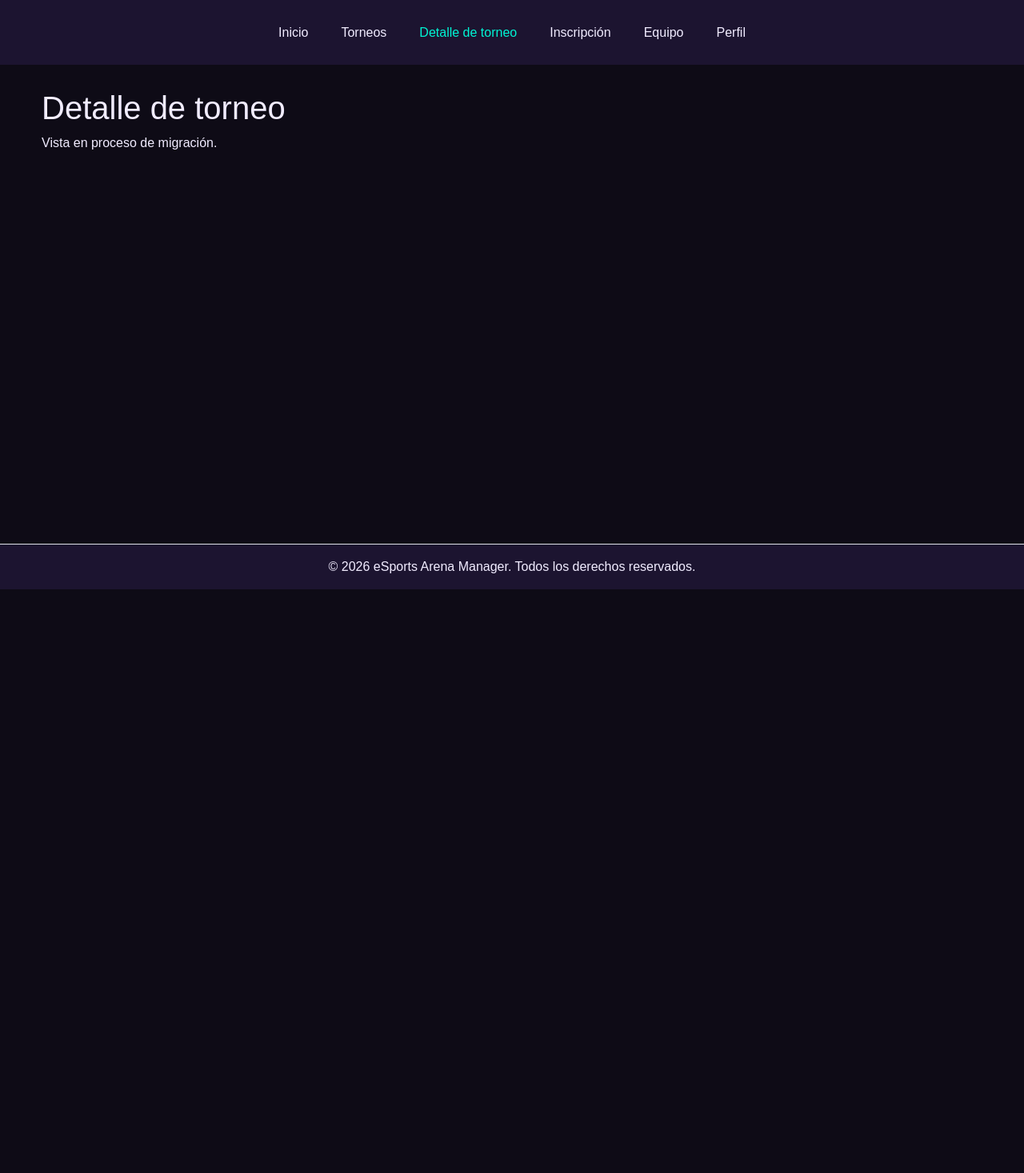
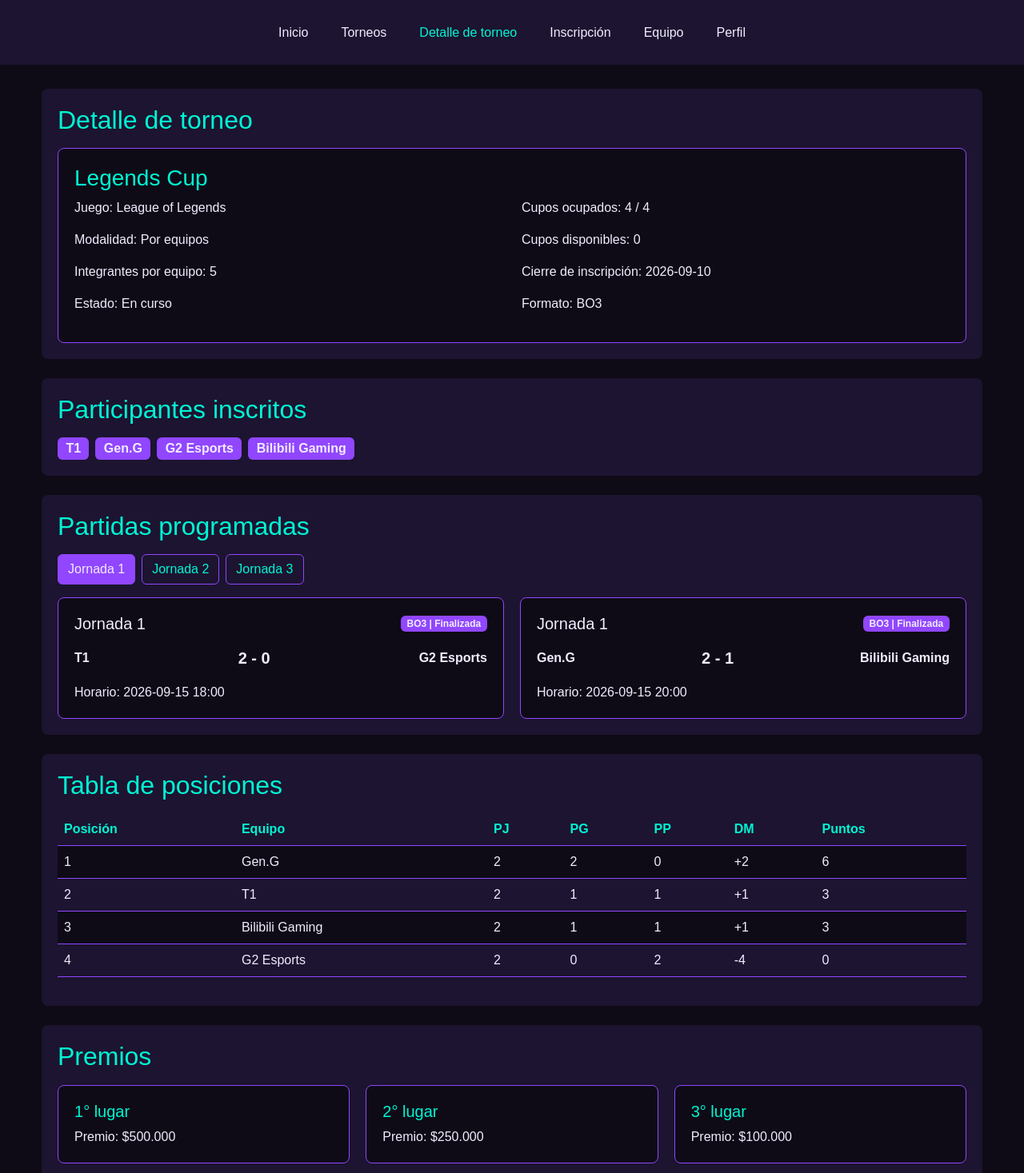
Before and after one commit to Emanuel-Serey/proyecto-esports-frontend-react, a React (Vite) app: page /detalle in a window 1280 px wide. Shown: the part 63-1530 px from the top of the page at 80% size. Before the commit the page ends 800 px from the top, so only its background shows below. Built offline with nearby package versions, Linux system fonts and the light colour scheme.

Commit message:
se migra detalle de torneo a react

```diff
--- a/src/views/detalle-torneo.jsx
+++ b/src/views/detalle-torneo.jsx
@@ -1,19 +1,244 @@
+import { useEffect, useState } from "react";
+
+import {
+    obtenerDetalleTorneo
+} from "../services/torneosService.js";
+
+import ListaPartidas from "../components/ListaPartidas.jsx";
+import TablaRanking from "../components/TablaRanking.jsx";
+
+
 function DetalleTorneo() {
 
+    const [torneo, setTorneo] =
+        useState(null);
+
+    const [cargando, setCargando] =
+        useState(true);
+
+
+    useEffect(function () {
+
+        obtenerDetalleTorneo()
+            .then(function (datos) {
+
+                setTorneo(datos);
+                setCargando(false);
+
+            });
+
+    }, []);
+
+
+    if (cargando) {
+
+        return (
+            <main className="container py-4">
+
+                <section>
+                    <p>
+                        Cargando detalle del torneo...
+                    </p>
+                </section>
+
+            </main>
+        );
+    }
+
+
+    const cuposDisponibles =
+        torneo.cupoMaximo -
+        torneo.inscritos;
+
+
     return (
-
         <main className="container py-4">
 
-            <h1>
-                Detalle de torneo
-            </h1>
 
-            <p>
-                Vista en proceso de migración.
-            </p>
+            {/* Información general */}
+
+            <section className="mb-4">
+
+                <h2 className="mb-3">
+                    Detalle de torneo
+                </h2>
+
+
+                <article className="card">
+
+                    <div className="card-body">
+
+                        <h3 className="card-title">
+                            {torneo.nombre}
+                        </h3>
+
+
+                        <div className="row">
+
+                            <div className="col-12 col-md-6">
+
+                                <p>
+                                    Juego: {torneo.juego}
+                                </p>
+
+                                <p>
+                                    Modalidad: {torneo.modalidad}
+                                </p>
+
+                                <p>
+                                    Integrantes por equipo:{" "}
+                                    {torneo.integrantesPorEquipo}
+                                </p>
+
+                                <p>
+                                    Estado: {torneo.estado}
+                                </p>
+
+                            </div>
+
+
+                            <div className="col-12 col-md-6">
+
+                                <p>
+                                    Cupos ocupados:{" "}
+                                    {torneo.inscritos} /{" "}
+                                    {torneo.cupoMaximo}
+                                </p>
+
+                                <p>
+                                    Cupos disponibles:{" "}
+                                    {cuposDisponibles}
+                                </p>
+
+                                <p>
+                                    Cierre de inscripción:{" "}
+                                    {torneo.cierreInscripcion}
+                                </p>
+
+                                <p>
+                                    Formato: {torneo.formato}
+                                </p>
+
+                            </div>
+
+                        </div>
+
+                    </div>
+
+                </article>
+
+            </section>
+
+
+            {/* Participantes */}
+
+            <section className="mb-4">
+
+                <h2 className="mb-3">
+                    Participantes inscritos
+                </h2>
+
+
+                <div className="d-flex flex-wrap gap-2">
+
+                    {torneo.participantes.map(
+                        function (participante) {
+
+                            return (
+                                <span
+                                    className="badge text-bg-secondary fs-6"
+                                    key={participante}
+                                >
+                                    {participante}
+                                </span>
+                            );
+
+                        }
+                    )}
+
+                </div>
+
+            </section>
+
+
+            {/* Partidas */}
+
+            <section className="mb-4">
+
+                <h2 className="mb-3">
+                    Partidas programadas
+                </h2>
+
+                <ListaPartidas
+                    partidas={torneo.partidas}
+                    formato={torneo.formato}
+                />
+
+            </section>
+
+
+            {/* Ranking */}
+
+            <section className="mb-4">
+
+                <h2 className="mb-3">
+                    Tabla de posiciones
+                </h2>
+
+                <TablaRanking
+                    clasificacion={torneo.clasificacion}
+                />
+
+            </section>
+
+
+            {/* Premios */}
+
+            <section className="mb-4">
+
+                <h2 className="mb-3">
+                    Premios
+                </h2>
+
+
+                <div className="row g-3">
+
+                    {torneo.premios.map(
+                        function (premio) {
+
+                            return (
+                                <div
+                                    className="col-12 col-md-4"
+                                    key={premio.posicion}
+                                >
+
+                                    <article className="card h-100">
+
+                                        <div className="card-body">
+
+                                            <h3 className="h5 card-title">
+                                                {premio.posicion}° lugar
+                                            </h3>
+
+                                            <p className="card-text">
+                                                Premio: {premio.premio}
+                                            </p>
+
+                                        </div>
+
+                                    </article>
+
+                                </div>
+                            );
+
+                        }
+                    )}
+
+                </div>
+
+            </section>
 
         </main>
-
     );
 }
 
```
